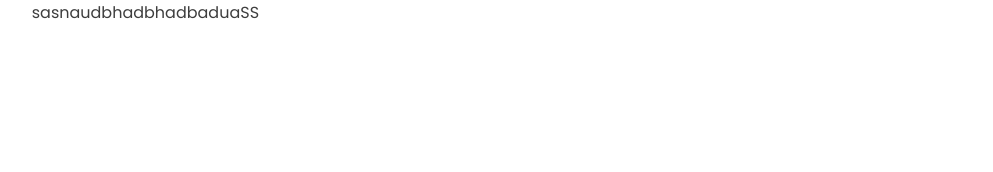
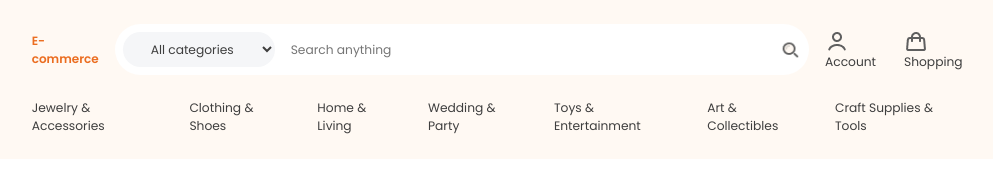
Before and after one commit to Abduval1ev/Tech_home_e_commerce_PDP, a plain HTML site: page index.html in a window 1280 px wide. Shown: the whole page, without its empty margins (142-1135 px from the left). Drawn offline with Linux system fonts and the light colour scheme.

Commit message:
Header was created

```diff
--- a/index.html
+++ b/index.html
@@ -7,6 +7,90 @@
     <title>Tech House</title>
   </head>
   <body>
-    <div class="container">sasnaudbhadbhadbaduaSS</div>
+    <header>
+      <div class="container">
+        <nav class="navbar">
+          <div class="nav_logo">
+            <a href="#!">E-commerce</a>
+          </div>
+          <div class="nav_search">
+            <div class="nav_search_content">
+              <select class="navbar_select text_md" name="All categories">
+                <option class="text_md" value="1">All categories</option>
+                <option class="text_md" value="1">All categories</option>
+                <option class="text_md" value="1">All categories</option>
+                <option class="text_md" value="1">All categories</option>
+              </select>
+              <input
+                class="text_md navbar_input"
+                placeholder="Search anything"
+                type="text"
+              />
+            </div>
+            <img class="icon" src="./assets/images/search.png" alt="Image" />
+          </div>
+          <ul class="nav_extra">
+            <li class="text_md">
+              <img src="./assets/images/User.png" alt="Image" />
+              Account
+            </li>
+            <li class="text_md">
+              <img src="./assets/images/Bag_alt.png" alt="Image" />
+              Shopping
+            </li>
+          </ul>
+        </nav>
+        <ul class="navbar_links">
+          <li class="navbar_link">
+            <a class="text_md" href="#">Jewelry & Accessories</a>
+          </li>
+          <li class="navbar_link">
+            <a class="text_md" href="#">Clothing & Shoes</a>
+          </li>
+          <li class="navbar_link">
+            <a class="text_md" href="#">Home & Living</a>
+          </li>
+          <li class="navbar_link">
+            <a class="text_md" href="#">Wedding & Party</a>
+          </li>
+          <li class="navbar_link">
+            <a class="text_md" href="#">Toys & Entertainment</a>
+          </li>
+          <li class="navbar_link">
+            <a class="text_md" href="#">Art & Collectibles</a>
+          </li>
+          <li class="navbar_link">
+            <a class="text_md" href="#">Craft Supplies & Tools</a>
+          </li>
+        </ul>
+
+        <div class="mobile_menu">
+          <button class="burger" id="burger">
+            <img
+              class="icon burger_img"
+              src="./assets/images/burger.png"
+              alt="Image"
+            />
+          </button>
+          <div class="nav_search_mobile">
+            <div class="nav_search_content">
+              <select class="navbar_select text_md" name="All categories">
+                <option class="text_md" value="1">All categories</option>
+                <option class="text_md" value="1">All categories</option>
+                <option class="text_md" value="1">All categories</option>
+                <option class="text_md" value="1">All categories</option>
+              </select>
+              <input
+                class="text_md navbar_input"
+                placeholder="Search anything"
+                type="text"
+              />
+            </div>
+            <img class="icon" src="./assets/images/search.png" alt="Image" />
+          </div>
+        </div>
+      </div>
+    </header>
+    <main></main>
   </body>
 </html>
--- a/styles/base/base.css
+++ b/styles/base/base.css
@@ -1,7 +1,100 @@
 body {
+    font-size: 12px;
+    font-weight: 400;
+    color: var(--text-main-color);
     font-family: var(--main-font);
-    color: var(--text-main-color);
+    background-color: var(--white);
 
+
+    .navbar {
+        display: flex;
+        justify-content: space-between;
+        align-items: center;
+        gap: 16px;
+        margin-bottom: 24px;
+
+        .nav_logo {
+            a {
+                color: var(--main-primary);
+                font-weight: 600;
+            }
+        }
+
+        .nav_extra {
+            display: flex;
+            justify-content: space-between;
+            align-items: center;
+            gap: 24px;
+        }
+    }
+
+    .nav_search {
+        display: flex;
+        justify-content: space-between;
+        align-items: center;
+        width: 100%;
+        max-width: 760px;
+        padding: 8px;
+        border-radius: 50px;
+        background-color: var(--white);
+
+        @media screen and (max-width: 1200px) {
+            display: none;
+        }
+
+        .nav_search_content {
+            width: 100%;
+            display: flex;
+            justify-content: start;
+            gap: 16px;
+
+            .navbar_select {
+                padding: 8px 24px;
+                border-radius: 50px;
+                background-color: var(--base-gray-background);
+
+                @media screen and (max-width: 768px) {
+                    display: none;
+                }
+            }
+
+            .navbar_input {
+                width: 100%;
+            }
+        }
+    }
+
+    .nav_search_mobile {
+        display: flex;
+        justify-content: space-between;
+        align-items: center;
+        width: 100%;
+        max-width: 760px;
+        padding: 8px;
+        border-radius: 50px;
+        background-color: var(--white);
+
+        .nav_search_content {
+            width: 100%;
+            display: flex;
+            justify-content: start;
+            gap: 16px;
+
+            .navbar_select {
+                padding: 8px 24px;
+                border-radius: 50px;
+                background-color: var(--base-gray-background);
+
+                @media screen and (max-width: 768px) {
+                    display: none;
+                }
+            }
+
+            .navbar_input {
+                width: 100%;
+            }
+        }
+    }
 }
 
 .container {
@@ -11,17 +104,39 @@ body {
     margin: 0 auto;
 }
 
+.icon {
+    width: clamp(1.25rem, 1.083rem + 0.35vw, 1.5rem);
+    height: auto;
+}
 
-.text_sm {
-    font-size: 12px;
+.button {
+    color: var(--white);
+    padding: 5px 10px;
+    border-radius: 50px;
+    background-color: var(--main-primary);
+    transition: ease 0.3s;
+
+    &:hover {
+        background-color: var(--main-second);
+        transition: ease 0.3s;
+    }
+}
+
+.burger {
+    display: flex;
+    justify-content: center;
+    align-items: center;
+    border-radius: 8px;
+    padding: 10px;
+    background-color: var(--white);
 }
 
 .text_md {
-    font-size: 14px;
+    font-size: clamp(0.625rem, 0.542rem + 0.28vw, 0.875rem);
 }
 
 .text_lg {
-    font-size: 16px;
+    font-size: clamp(0.875rem, 0.833rem + 0.14vw, 1rem);
 }
 
 
--- a/styles/base/reset.css
+++ b/styles/base/reset.css
@@ -30,20 +30,9 @@ main {
     display: block;
 }
 
-h1,
-h2,
-h3,
-h4,
-h5,
-h6,
-p {
-    font-size: inherit;
-    font-weight: inherit;
-}
-
-ul,
-ol li {
+li {
     list-style: none;
+    cursor: pointer;
 }
 
 img {
@@ -85,6 +74,8 @@ input[type="submit"] {
 
 input:focus,
 input:active,
+select:focus,
+select:active,
 button:focus,
 button:active {
     outline: none;
--- a/styles/blocks/header.module.css
+++ b/styles/blocks/header.module.css
@@ -0,0 +1,35 @@
+header {
+    padding: 24px 0;
+    background-color: var(--base-soft-background);
+
+    .navbar_links {
+        display: flex;
+        justify-content: start;
+        align-items: center;
+        gap: clamp(0.625rem, 2.08vw, 2.5rem);
+
+        .navbar_link {
+            transition: all 0.3s;
+        }
+
+        .navbar_link:hover {
+            color: var(--main-second);
+            transition: all 0.2s;
+        }
+
+        @media screen and (max-width: 1200px) {
+            display: none;
+        }
+    }
+
+    .mobile_menu {
+        display: none;
+
+        @media screen and (max-width: 1200px) {
+            display: flex;
+            justify-content: space-between;
+            gap: 24px;
+
+        }
+    }
+}
--- a/styles/main.css
+++ b/styles/main.css
@@ -7,4 +7,4 @@
 @import "./base/vars.css";
 /* Base */
 
-@import "./blocks/header.module.scss";
+@import "./blocks/header.module.css";
```
Also changed, not shown: assets/images/Bag_alt.png (added), assets/images/User.png (added), assets/images/burger.png (added), assets/images/search.png (added).
